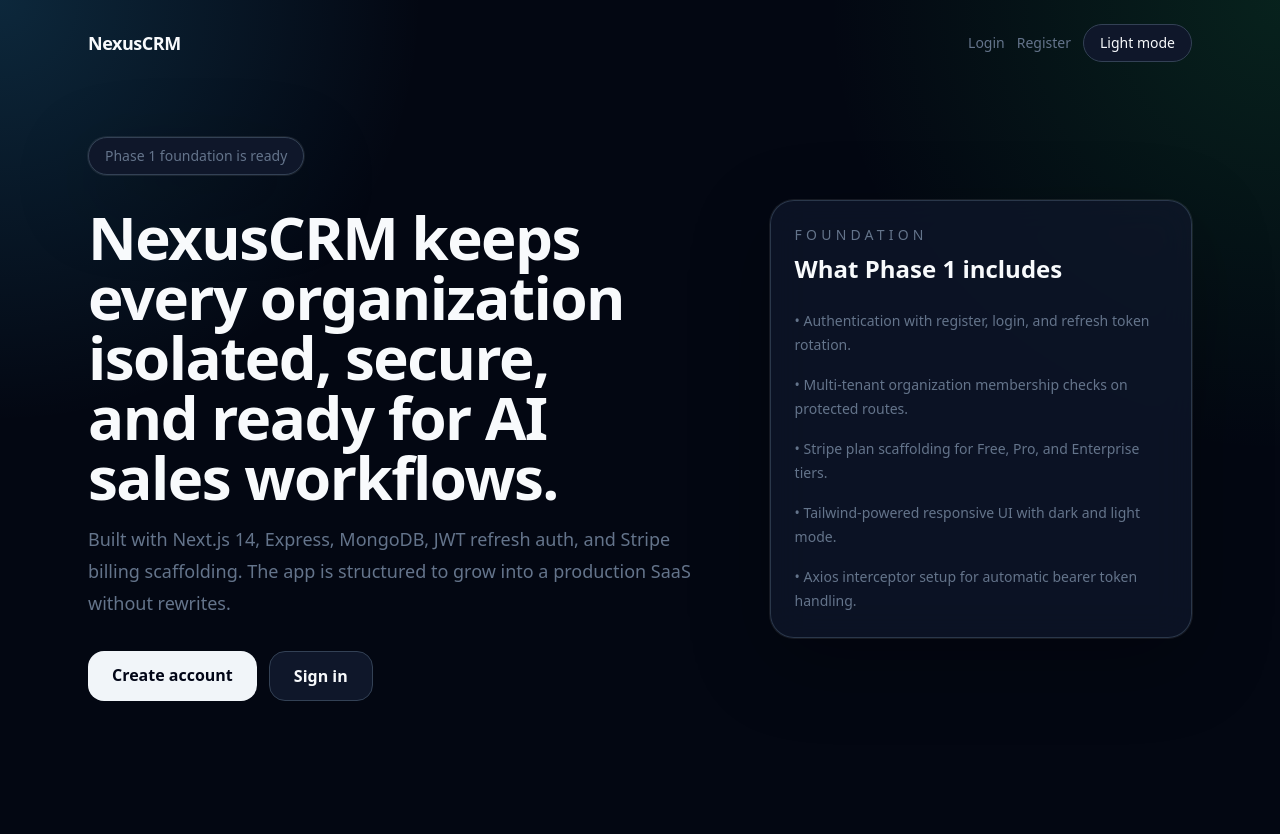
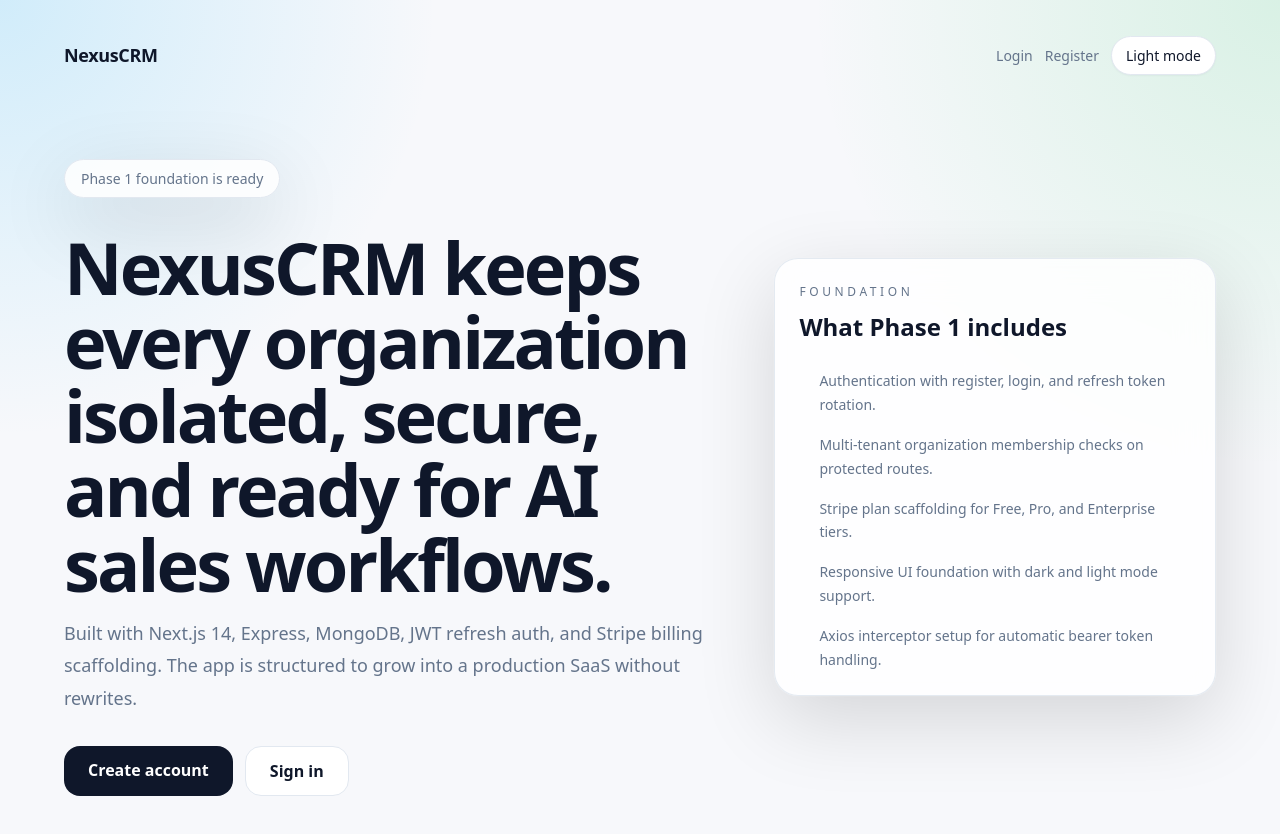
Before and after one commit to IntikhabKhursheed/nexus-crm, a Next.js app in the folder client/: page / in a window 1280 px wide. Shown: the top 834 px of the page. Before the commit the page ends 800 px from the top, so only its background shows below. Built offline with nearby package versions, Linux system fonts and the light colour scheme.

Commit message:
New small changes

```diff
--- a/client/app/page.tsx
+++ b/client/app/page.tsx
@@ -3,52 +3,138 @@
 
 export default function HomePage() {
   return (
-    <main className="grid-bg min-h-screen">
-      <div className="mx-auto flex min-h-screen w-full max-w-6xl flex-col px-6 py-6">
+    <main
+      style={{
+        minHeight: "100vh",
+        background:
+          "radial-gradient(circle at top left, rgba(56, 189, 248, 0.2), transparent 28%), radial-gradient(circle at top right, rgba(34, 197, 94, 0.14), transparent 30%), linear-gradient(to bottom, #f7f8fb, #f7f8fb)",
+        color: "#0f172a"
+      }}
+    >
+      <div
+        style={{
+          margin: "0 auto",
+          display: "flex",
+          minHeight: "100vh",
+          width: "100%",
+          maxWidth: "1200px",
+          flexDirection: "column",
+          padding: "24px"
+        }}
+      >
         <Nav />
 
-        <section className="grid flex-1 items-center gap-12 py-16 lg:grid-cols-[1.2fr_0.8fr]">
-          <div className="space-y-8">
-            <span className="inline-flex rounded-full border border-border bg-card px-4 py-2 text-sm font-medium text-slate-500 shadow-glow">
+        <section
+          style={{
+            display: "grid",
+            flex: 1,
+            alignItems: "center",
+            gap: "48px",
+            padding: "72px 0",
+            gridTemplateColumns: "1.2fr 0.8fr"
+          }}
+        >
+          <div style={{ display: "grid", gap: "32px" }}>
+            <span
+              style={{
+                display: "inline-flex",
+                alignItems: "center",
+                width: "fit-content",
+                borderRadius: "9999px",
+                border: "1px solid #e2e8f0",
+                background: "rgba(255,255,255,0.85)",
+                padding: "8px 16px",
+                fontSize: "14px",
+                fontWeight: 500,
+                color: "#64748b",
+                boxShadow: "0 24px 80px rgba(0,0,0,0.14)"
+              }}
+            >
               Phase 1 foundation is ready
             </span>
-            <div className="space-y-4">
-              <h1 className="max-w-2xl text-5xl font-semibold tracking-tight text-balance sm:text-6xl">
+
+            <div style={{ display: "grid", gap: "16px" }}>
+              <h1
+                style={{
+                  maxWidth: "800px",
+                  margin: 0,
+                  fontSize: "clamp(44px, 6vw, 72px)",
+                  fontWeight: 700,
+                  lineHeight: 1.03,
+                  letterSpacing: "-0.04em"
+                }}
+              >
                 NexusCRM keeps every organization isolated, secure, and ready for AI sales workflows.
               </h1>
-              <p className="max-w-2xl text-lg leading-8 text-slate-500">
+              <p
+                style={{
+                  maxWidth: "800px",
+                  margin: 0,
+                  fontSize: "18px",
+                  lineHeight: 1.8,
+                  color: "#64748b"
+                }}
+              >
                 Built with Next.js 14, Express, MongoDB, JWT refresh auth, and Stripe billing scaffolding.
                 The app is structured to grow into a production SaaS without rewrites.
               </p>
             </div>
-            <div className="flex flex-wrap gap-3">
+
+            <div style={{ display: "flex", flexWrap: "wrap", gap: "12px" }}>
               <Link
                 href="/register"
-                className="rounded-2xl bg-slate-950 px-6 py-3 font-semibold text-white transition hover:opacity-90 dark:bg-slate-100 dark:text-slate-950"
+                style={{
+                  borderRadius: "16px",
+                  background: "#0f172a",
+                  padding: "12px 24px",
+                  fontWeight: 700,
+                  color: "#ffffff",
+                  textDecoration: "none"
+                }}
               >
                 Create account
               </Link>
               <Link
                 href="/login"
-                className="rounded-2xl border border-border bg-card px-6 py-3 font-semibold text-foreground transition hover:bg-muted"
+                style={{
+                  borderRadius: "16px",
+                  border: "1px solid #e2e8f0",
+                  background: "#ffffff",
+                  padding: "12px 24px",
+                  fontWeight: 700,
+                  color: "#0f172a",
+                  textDecoration: "none"
+                }}
               >
                 Sign in
               </Link>
             </div>
           </div>
 
-          <div className="glass-card rounded-3xl p-6 shadow-glow">
-            <div className="space-y-6">
+          <div
+            style={{
+              borderRadius: "24px",
+              border: "1px solid rgba(226, 232, 240, 0.9)",
+              background: "rgba(255,255,255,0.82)",
+              padding: "24px",
+              boxShadow: "0 0 0 1px rgba(255,255,255,0.08), 0 24px 80px rgba(0,0,0,0.14)",
+              backdropFilter: "blur(18px)"
+            }}
+          >
+            <div style={{ display: "grid", gap: "24px" }}>
               <div>
-                <p className="text-sm uppercase tracking-[0.3em] text-slate-500">Foundation</p>
-                <h2 className="mt-2 text-2xl font-semibold">What Phase 1 includes</h2>
+                <p style={{ margin: 0, fontSize: "12px", textTransform: "uppercase", letterSpacing: "0.3em", color: "#64748b" }}>
+                  Foundation
+                </p>
+                <h2 style={{ margin: "8px 0 0", fontSize: "24px", fontWeight: 700 }}>What Phase 1 includes</h2>
               </div>
-              <ul className="space-y-4 text-sm leading-6 text-slate-500">
-                <li>• Authentication with register, login, and refresh token rotation.</li>
-                <li>• Multi-tenant organization membership checks on protected routes.</li>
-                <li>• Stripe plan scaffolding for Free, Pro, and Enterprise tiers.</li>
-                <li>• Tailwind-powered responsive UI with dark and light mode.</li>
-                <li>• Axios interceptor setup for automatic bearer token handling.</li>
+
+              <ul style={{ display: "grid", gap: "16px", fontSize: "14px", lineHeight: 1.7, color: "#64748b", paddingLeft: "20px" }}>
+                <li>Authentication with register, login, and refresh token rotation.</li>
+                <li>Multi-tenant organization membership checks on protected routes.</li>
+                <li>Stripe plan scaffolding for Free, Pro, and Enterprise tiers.</li>
+                <li>Responsive UI foundation with dark and light mode support.</li>
+                <li>Axios interceptor setup for automatic bearer token handling.</li>
               </ul>
             </div>
           </div>
--- a/client/components/nav.tsx
+++ b/client/components/nav.tsx
@@ -3,15 +3,23 @@
 
 export function Nav() {
   return (
-    <header className="flex items-center justify-between gap-4">
-      <Link href="/" className="text-lg font-semibold tracking-tight">
+    <header
+      style={{
+        display: "flex",
+        alignItems: "center",
+        justifyContent: "space-between",
+        gap: "16px",
+        padding: "12px 0"
+      }}
+    >
+      <Link href="/" style={{ fontSize: "18px", fontWeight: 700, letterSpacing: "-0.02em", color: "#0f172a" }}>
         NexusCRM
       </Link>
-      <div className="flex items-center gap-3">
-        <Link href="/login" className="text-sm text-slate-500 transition hover:text-foreground">
+      <div style={{ display: "flex", alignItems: "center", gap: "12px" }}>
+        <Link href="/login" style={{ fontSize: "14px", color: "#64748b" }}>
           Login
         </Link>
-        <Link href="/register" className="text-sm text-slate-500 transition hover:text-foreground">
+        <Link href="/register" style={{ fontSize: "14px", color: "#64748b" }}>
           Register
         </Link>
         <ThemeToggle />
--- a/client/components/theme-toggle.tsx
+++ b/client/components/theme-toggle.tsx
@@ -23,7 +23,16 @@
     <button
       type="button"
       onClick={toggleTheme}
-      className="rounded-full border border-border bg-card px-4 py-2 text-sm font-medium text-foreground transition hover:scale-[1.02]"
+      style={{
+        borderRadius: "9999px",
+        border: "1px solid #e2e8f0",
+        background: "#ffffff",
+        padding: "8px 14px",
+        fontSize: "14px",
+        fontWeight: 500,
+        color: "#0f172a",
+        boxShadow: "0 1px 2px rgba(15, 23, 42, 0.04)"
+      }}
     >
       {theme === "dark" ? "Light mode" : "Dark mode"}
     </button>
```
